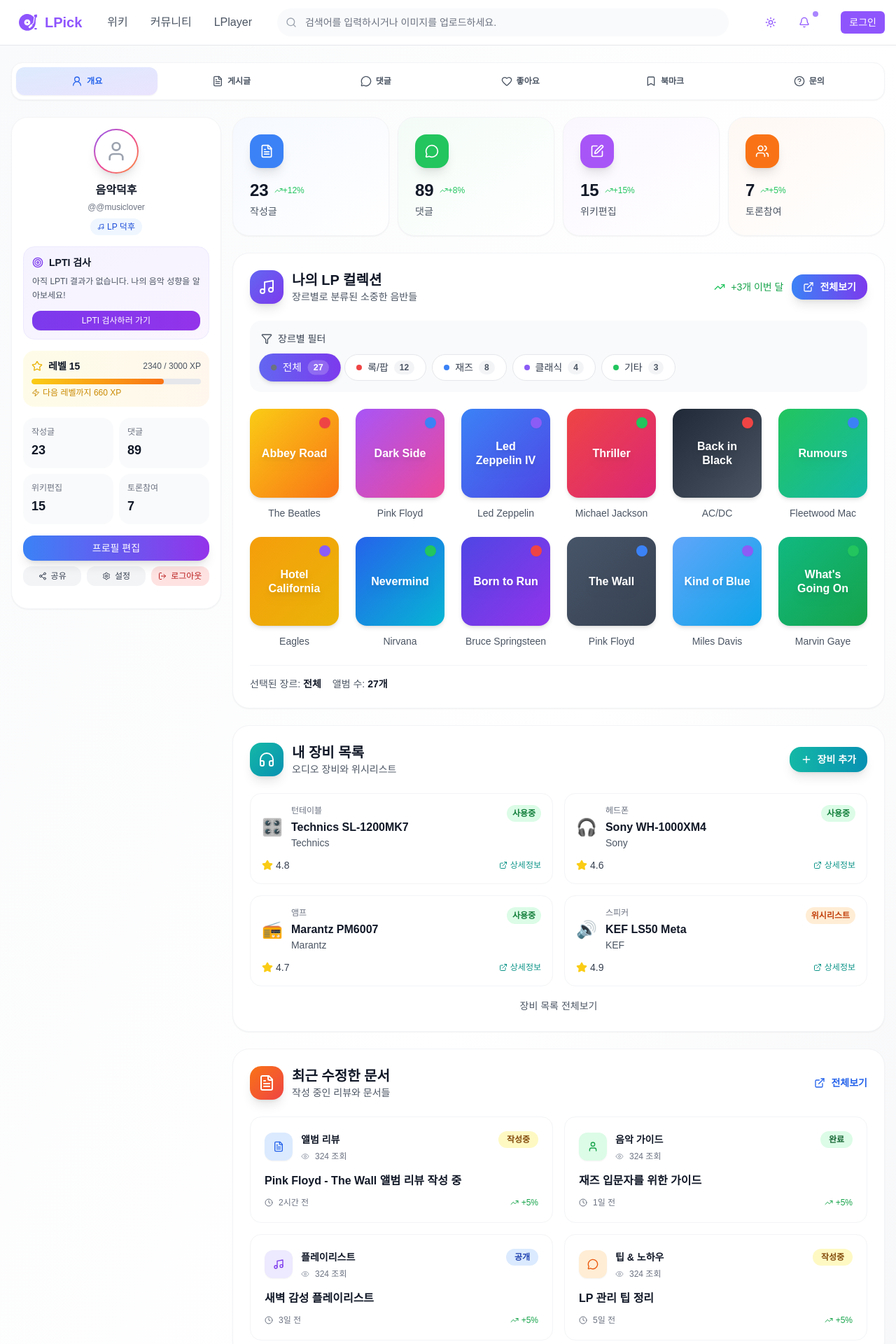
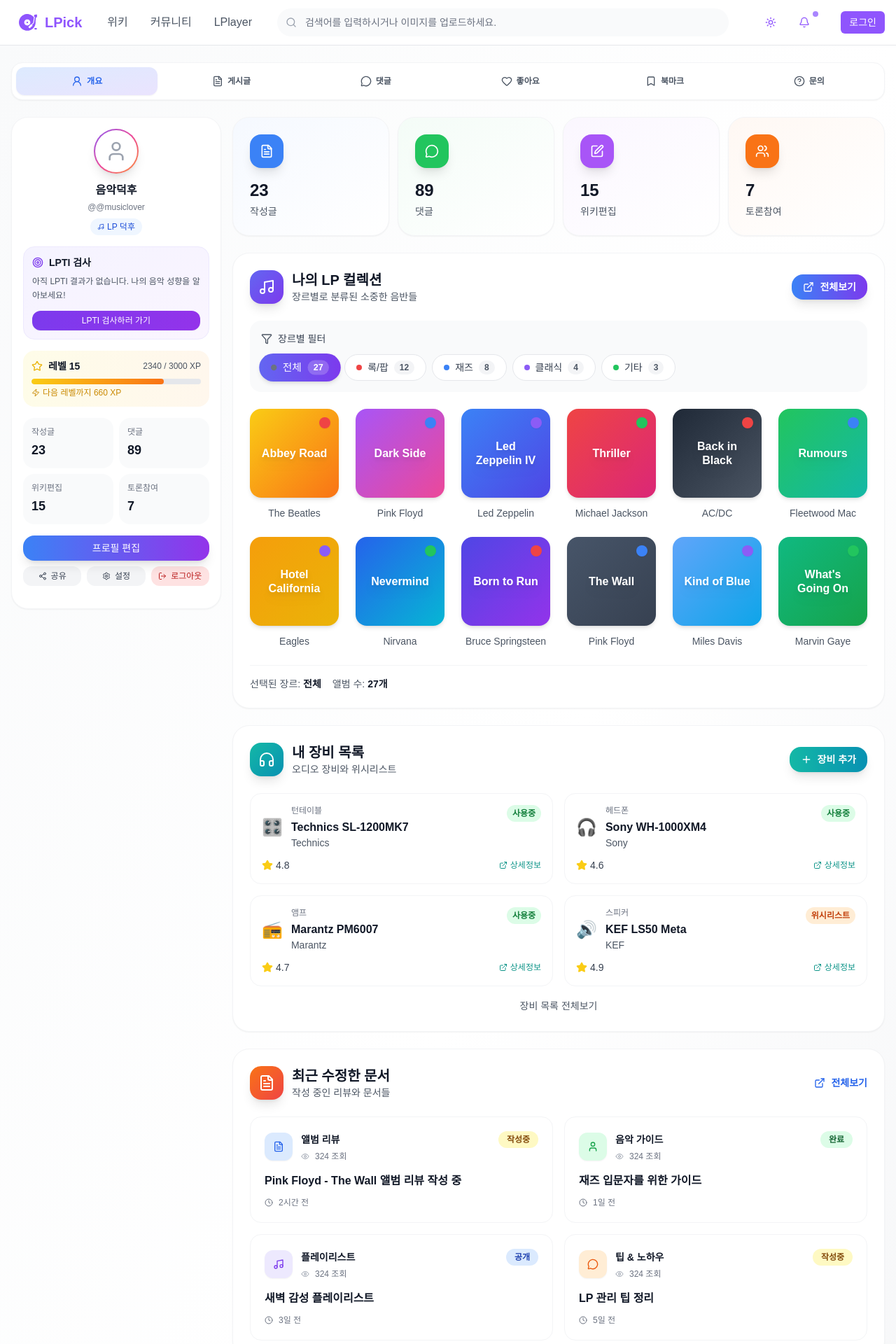
Before and after one commit to 404-Not-Found-DMU/lpick-frontend, a Next.js app: page /mypage in a window 1280 px wide. Shown: the top 1920 px of the page at 70% size. Built offline with nearby package versions, Linux system fonts and the light colour scheme; no server answers.

Commit message:
refactor: #61 마이페이지 트렌드 표시 제거

```diff
--- a/src/app/mypage/components/overview/AlbumCollection.tsx
+++ b/src/app/mypage/components/overview/AlbumCollection.tsx
@@ -1,7 +1,7 @@
 'use client';
 
 import React, { useState } from 'react';
-import { Play, ExternalLink, Heart, Filter, TrendingUp, Music } from 'lucide-react';
+import { Play, ExternalLink, Heart, Filter, Music } from 'lucide-react';
 import { tempAlbums } from '../../temp/mypage.temp';
 
 const AlbumCollection = () => {
@@ -33,10 +33,6 @@ const AlbumCollection = () => {
           </div>
         </div>
         <div className="flex items-center gap-3">
-          <div className="flex items-center gap-2 text-sm">
-            <TrendingUp className="h-4 w-4 text-green-500" />
-            <span className="font-medium text-green-600">+3개 이번 달</span>
-          </div>
           <button className="flex items-center gap-2 rounded-2xl bg-gradient-to-r from-blue-500 to-violet-600 px-4 py-2 text-sm font-semibold text-white shadow-lg transition-all duration-200 hover:-translate-y-0.5 hover:shadow-xl">
             <ExternalLink className="h-4 w-4" />
             전체보기
--- a/src/app/mypage/components/overview/RecentDocuments.tsx
+++ b/src/app/mypage/components/overview/RecentDocuments.tsx
@@ -8,7 +8,6 @@ import {
   MessageCircle,
   Clock,
   ExternalLink,
-  TrendingUp,
   Eye,
 } from 'lucide-react';
 import { tempRecentDocuments } from '../../temp/mypage.temp';
@@ -116,10 +115,6 @@ const RecentDocuments = () => {
                 <Clock className="h-3 w-3" />
                 <span>{doc.lastModified}</span>
               </div>
-              <div className="flex items-center gap-1 text-green-600">
-                <TrendingUp className="h-3 w-3" />
-                <span className="text-xs font-medium">+5%</span>
-              </div>
             </div>
           </div>
         ))}
--- a/src/app/mypage/components/overview/StatsGrid.tsx
+++ b/src/app/mypage/components/overview/StatsGrid.tsx
@@ -2,7 +2,7 @@
 
 import React from 'react';
 import { useMyPageStore } from '@/store/myPageStore';
-import { TrendingUp, FileText, MessageCircle, Edit, Users } from 'lucide-react';
+import { FileText, MessageCircle, Edit, Users } from 'lucide-react';
 
 const StatsGrid = () => {
   const { activityStats } = useMyPageStore();
@@ -13,28 +13,24 @@ const StatsGrid = () => {
       value: activityStats.posts,
       label: '작성글',
       color: 'bg-blue-500',
-      trend: '+12%',
     },
     {
       icon: MessageCircle,
       value: activityStats.comments,
       label: '댓글',
       color: 'bg-green-500',
-      trend: '+8%',
     },
     {
       icon: Edit,
       value: activityStats.wikiEdits,
       label: '위키편집',
       color: 'bg-purple-500',
-      trend: '+15%',
     },
     {
       icon: Users,
       value: activityStats.discussions,
       label: '토론참여',
       color: 'bg-orange-500',
-      trend: '+5%',
     },
   ];
 
@@ -60,14 +56,8 @@ const StatsGrid = () => {
               </div>
 
               <div className="space-y-1">
-                <div className="flex items-center gap-2">
-                  <span className="text-2xl font-bold text-gray-900 dark:text-white">
-                    {stat.value}
-                  </span>
-                  <div className="flex items-center text-green-500">
-                    <TrendingUp className="h-3 w-3" />
-                    <span className="text-xs font-medium">{stat.trend}</span>
-                  </div>
+                <div className="text-2xl font-bold text-gray-900 dark:text-white">
+                  {stat.value}
                 </div>
                 <div className="text-sm font-medium text-gray-600 dark:text-gray-400">
                   {stat.label}
```
